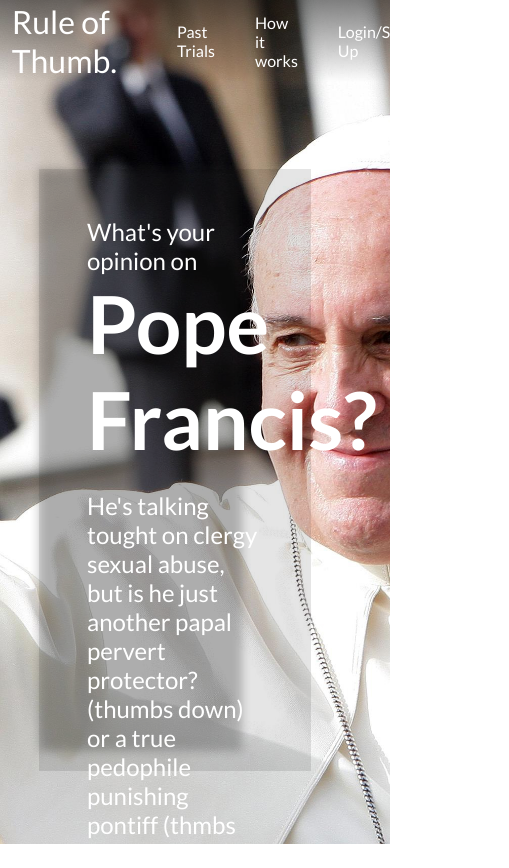
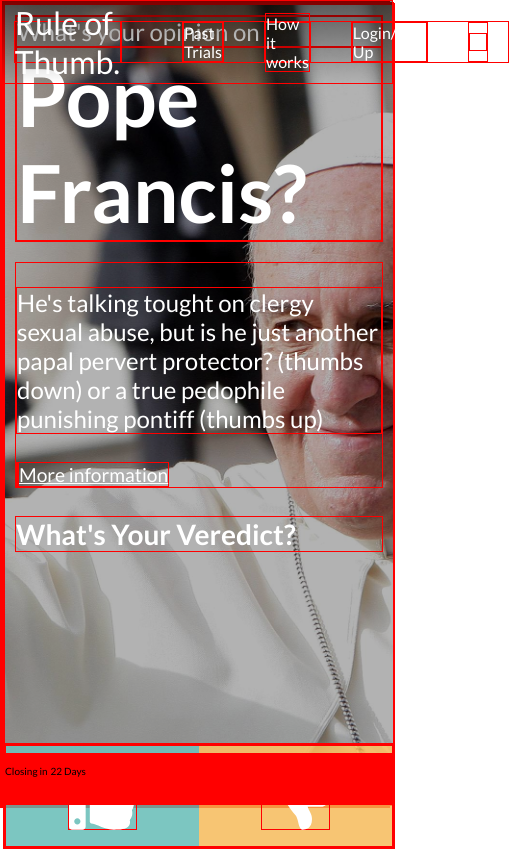
Before and after one commit to sebasvelasco353/ui-test, a React (Create React App) app: page / in a window 390 px wide. Shown: the whole page, 509 px wide, since content can reach past the window. Built offline with nearby package versions, Linux system fonts and the light colour scheme.

Commit message:
pope vote visual done, need responsive

```diff
--- a/src/Components/IntroVote.js
+++ b/src/Components/IntroVote.js
@@ -1,32 +1,27 @@
 import React from 'react'
 import styled from 'styled-components';
 
+import { FontAwesomeIcon } from '@fortawesome/react-fontawesome'
+import { faThumbsUp, faThumbsDown } from '@fortawesome/free-solid-svg-icons';
+
 export default function IntroVote() {
     const StyledVoteBooth = styled.div`
-        .IntroVote_blur{
-            display:block;
+        display: flex;
+        flex-direction: column;
         position: absolute;
-            top: 20vh;
+        top: 250px;
         left: 10vw;
-            width: 52vw;
-            height: 69vh;
-            filter: blur(5px);
-            opacity: 0.95;
-            background-color: rgba(42, 42, 42, 0.3);
-        }
         .IntroVote_content{
             padding: 3rem;
-            position: absolute;
-            top: 20vh;
-            left: 10vw;
-            width: 45vw;
-            height: 60vh;
+            width: 550px;
+            // height: 350px;
+            height: 100%;
             backdrop-filter: blur(0.8);
-            background-color: rgba( 0, 0, 0, 0.1);
+            background-color: rgba( 0, 0, 0, 0.3);
             color: white;
-
             font-size: 1.5rem;
             .header {
+                p{
                     margin: 0;
                 }
                 h2{
@@ -34,17 +29,74 @@ export default function IntroVote() {
                     font-size: 5rem;
                 }
             }
+            .text {
+                margin: 20px 0;
+                a {
+                    color: white;
+                    margin: 20px 0;
+                    font-size: 1.2rem;
+                }
+            }
+        }
+        .veredict {
+            .buttons {
+                button {
+                    height: 100px;
+                    width: 50%;
+                    color: white;
+                }
+                .upVote {
+                    background-color: rgba(92, 184, 178, 0.8);
+                    border: none;
+                }
+                .downVote {
+                    background-color: rgba(245, 183, 80, 0.8);
+                    border: none;
+                }
+            }
+        }
+        @media screen and (max-width: 800px){
+            position: absolute;
+            top: 0px;
+            left: 0px;
+            width: 100vw;
+            height: 100vh;
+
+            .IntroVote_content {
+                padding: 10px;
+                width: 100%;
+                height: 100%;
+                -webkit-backdrop-filter: blur(0.8);
+                backdrop-filter: blur(0.8);
+                background-color: rgba( 0,0,0,0.3);
+                color: white;
+                font-size: 1.5rem;
+                box-sizing: border-box;
+            }
+        }
     `;
     return (
         <StyledVoteBooth>
-            <div className="IntroVote_blur"></div>
             <div className="IntroVote_content">
                 <div className="header">
-                    <p className="header">What's your opinion on </p>
+                    <p>What's your opinion on </p>
                     <h2>Pope Francis?</h2>
                 </div>
                 <div className="text">
-                    <p>He's talking tought on clergy sexual abuse, but is he just another papal pervert protector? (thumbs down) or a true pedophile punishing pontiff (thmbs up)</p>
+                    <p>He's talking tought on clergy sexual abuse, but is he just another papal pervert protector? (thumbs down) or a true pedophile punishing pontiff (thumbs up)</p>
+                    {/* TODO: agregar icono de wikipedia */}
+                    <a href="https://en.wikipedia.org/wiki/Pope_Francis"><i className="fa fa-wikipedia-w" aria-hidden="true"></i> More information</a>
+                </div>
+                <h3>What's Your Veredict?</h3>
+            </div>
+            <div className="veredict">
+                <div className="buttons">
+                    <button className="upVote">
+                        <FontAwesomeIcon className="fas fa-5x" icon={faThumbsUp} />
+                    </button>
+                    <button className="downVote">
+                        <FontAwesomeIcon className="fas fa-5x" icon={faThumbsDown} />
+                    </button>
                 </div>
             </div>
         </StyledVoteBooth>
--- a/src/Pages/Home.js
+++ b/src/Pages/Home.js
@@ -7,27 +7,23 @@ import pope from "../assets/images/pope.jpg";
 // components
 import IntroVote from "../Components/IntroVote"
 
-const StyledHome = styled.div`
-    display: flex;
-    align-items: stretch;
+const StyledPope = styled.div`
     .introSection {
+        position: relative;
         flex: 1;
         width: 100vw;
-        height: 100vh;
+        height: 95vh;
         background-image: url(${pope});
         background-position: center;
         background-repeat: no-repeat;
         background-size: cover;
-        // ::before {
-        //     content:"";
-        //     display: block;
-        //     height: 100%;
-        //     position: absolute;
-        //     top: 0;
-        //     left: 0;
-        //     width: 100%;
-        //     background-image: linear-gradient(rgba(0, 0, 0, 0.3), rgba(0, 0, 0, 0.0) );
-        // }
+    }
+    .remainingDays {
+        position: absolute;
+        background-color:red;
+        height: 50px;
+        bottom: 0px;
+        width: 100%;
     }
 `;
 
@@ -44,11 +40,14 @@ export default class Home extends Component {
     }
     render() {
         return (
-            <StyledHome>
+            <StyledPope>
                 <div className="introSection">
                     <IntroVote className="introVote" />
+                    <div className="remainingDays">
+                        <p>Closing in <span>22 Days</span></p>
+                    </div>
                 </div>
-            </StyledHome>
+            </StyledPope>
         )
     }
 }
--- a/src/index.css
+++ b/src/index.css
@@ -6,3 +6,6 @@ body {
 
   font-size: 10px;
 }
+body * {
+  border: 1px red solid;
+}
```
Lines whose indentation alone changed are shown as unchanged.
